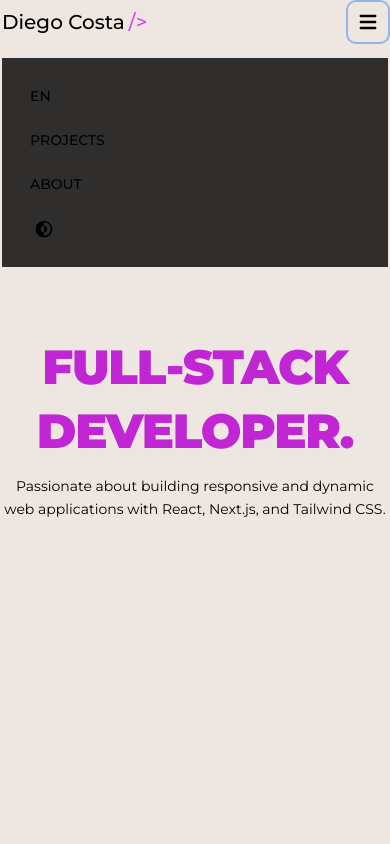
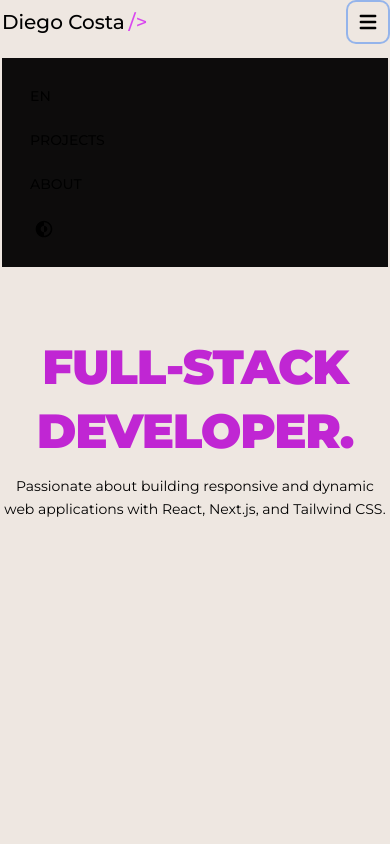
Before and after one commit to DiegoCstyles/portfolio, a Next.js app: page / in a window 390 px wide. Both pictures are taken after a click on the button "Navbar". Shown: the top 844 px of the page. Built offline with nearby package versions, Linux system fonts and the light colour scheme.

Commit message:
Update Navbar.tsx

```diff
--- a/components/Navbar/Navbar.tsx
+++ b/components/Navbar/Navbar.tsx
@@ -93,7 +93,7 @@ const Navbar = ({ currentLanguage, onLanguageChange }: NavbarProps) => {
             id="navbar-default"
           >
             {isSmallScreen ? (
-              <div className={isNavbarVisible ? 'bg-black/80' : ''}>
+              <div className={isNavbarVisible ? 'bg-black/95' : ''}>
                 <ul className="font-medium flex flex-col p-4 md:p-0 mt-4 md:flex-row md:mt-0">
                   <li
                     className={`cursor-pointer block text-sm p-3 dark:text-white transition delay-100 duration-200 ease-in zoom-effect hover:bg-fuchsia-600`}
```
